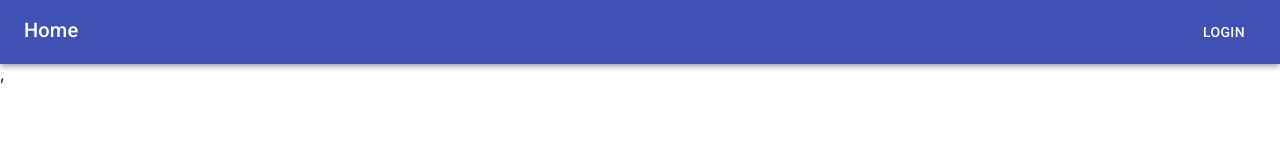
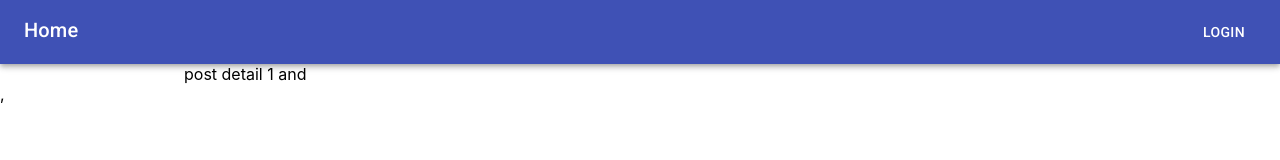
Before and after one commit to Taras-B/incora-test, a React (Create React App) app: page /posts/1 in a window 1280 px wide. Shown: the top 160 px of the page. Built offline with nearby package versions, Linux system fonts and the light colour scheme; no server answers.

Commit message:
Update posts page and create post details

```diff
--- a/src/App.tsx
+++ b/src/App.tsx
@@ -6,6 +6,7 @@ import { Header } from './components/Header'
 import { Route, Switch } from 'react-router-dom'
 import { Users } from './pages/Users'
 import { Posts } from './pages/Posts'
+import { PostDetail } from './pages/PostDetail'
 
 function App() {
   return (
@@ -15,6 +16,7 @@ function App() {
         <Switch>
           <Route exact path='/' component={Users} />
           <Route exact path='/posts' component={Posts} />
+          <Route exact path='/posts/:postId' component={PostDetail} />
         </Switch>
       </Container>
     </div>
--- /dev/null
+++ b/src/pages/PostDetail.tsx
@@ -0,0 +1,26 @@
+import React, { useEffect } from 'react'
+import { useDispatch } from 'react-redux'
+import { useParams } from 'react-router-dom'
+import { fetchComments, fetchPost } from '../store/ducks/post/actionCreator'
+import { useQuery } from '../utils/useQuery'
+
+export const PostDetail = () => {
+  const query = useQuery()
+  const userId = query.get('userId')
+  const dispatch = useDispatch()
+  console.log(userId)
+  const { postId } = useParams<{ postId: string }>()
+
+  useEffect(() => {
+    if (postId) {
+      dispatch(fetchPost(+postId))
+      dispatch(fetchComments(+postId))
+    }
+    // eslint-disable-next-line react-hooks/exhaustive-deps
+  }, [dispatch, postId])
+  return (
+    <div>
+      post detail {postId} and {userId}
+    </div>
+  )
+}
--- a/src/pages/Posts.tsx
+++ b/src/pages/Posts.tsx
@@ -1,6 +1,6 @@
 import React, { useCallback, useEffect } from 'react'
 import { useDispatch, useSelector } from 'react-redux'
-import { Link, useLocation } from 'react-router-dom'
+import { Link } from 'react-router-dom'
 
 import Grid from '@material-ui/core/Grid'
 import Typography from '@material-ui/core/Typography'
@@ -9,17 +9,14 @@ import { fetchPosts, fetchAddPost } from '../store/ducks/posts/actionCreator'
 import { selectPostsItems } from '../store/ducks/posts/selector'
 import Paper from '@material-ui/core/Paper'
 import { PostForm } from '../components/PostForm'
-
-function useQuery() {
-  return new URLSearchParams(useLocation().search)
-}
+import { useQuery } from '../utils/useQuery'
 
 export const Posts: React.FC = () => {
   const query = useQuery()
   const userId = query.get('userId')
   const dispatch = useDispatch()
   const posts = useSelector(selectPostsItems)
-  console.log(' Posts', posts)
+  console.log(' USER_ID', userId)
   //TODO: add userID
   const addPostWithForm = useCallback(
     (title: string, body: string) => {
@@ -30,11 +27,10 @@ export const Posts: React.FC = () => {
   )
 
   useEffect(() => {
-    if (userId && posts.length === 0) {
+    if (userId) {
       dispatch(fetchPosts(+userId))
       console.log('fetch_posts')
     }
-    // eslint-disable-next-line react-hooks/exhaustive-deps
   }, [dispatch, userId])
 
   return (
@@ -49,7 +45,7 @@ export const Posts: React.FC = () => {
               </Grid>
               <Grid item xs={1}>
                 <Link to={`/posts/${post.id}?userId=${post.userId}`}>
-                  <Typography>posts</Typography>
+                  <Typography>link</Typography>
                 </Link>
               </Grid>
             </Grid>
--- a/src/store/ducks/post/reducer.ts
+++ b/src/store/ducks/post/reducer.ts
@@ -3,6 +3,7 @@ import { IPostState, LoadingState, PostAction, PostActionType } from "./type"
 
 const initialPostsState: IPostState = {
     post: undefined,
+    comments: [],
     loading: LoadingState.LOADED
 }
 
--- a/src/store/ducks/post/saga.ts
+++ b/src/store/ducks/post/saga.ts
@@ -5,7 +5,8 @@ import { IFetchCommentsAction, IFetchPostAction, IFetchUpdatePostAction, Loading
 
 function* workerFetchPostSaga({ payload }: IFetchPostAction) {
     try {
-        const post = yield call(postsAPI.getByUserId, payload)
+        const post = yield call(postsAPI.getByPostId, payload)
+
         yield put(setPost(post))
     } catch (e) {
         console.log(e)
--- /dev/null
+++ b/src/utils/useQuery.ts
@@ -0,0 +1,5 @@
+import { useLocation } from "react-router-dom";
+
+export function useQuery() {
+    return new URLSearchParams(useLocation().search)
+}
```
